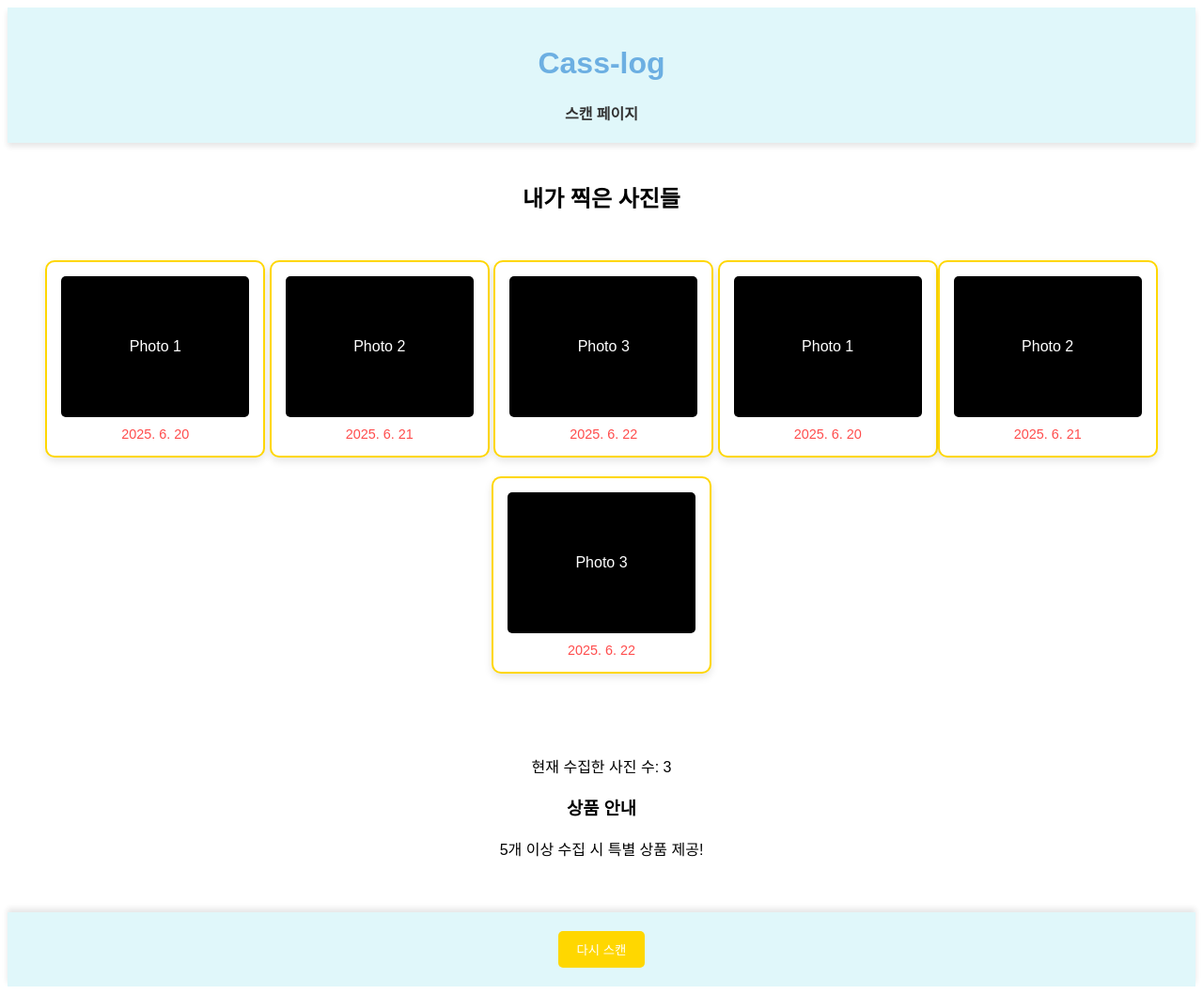
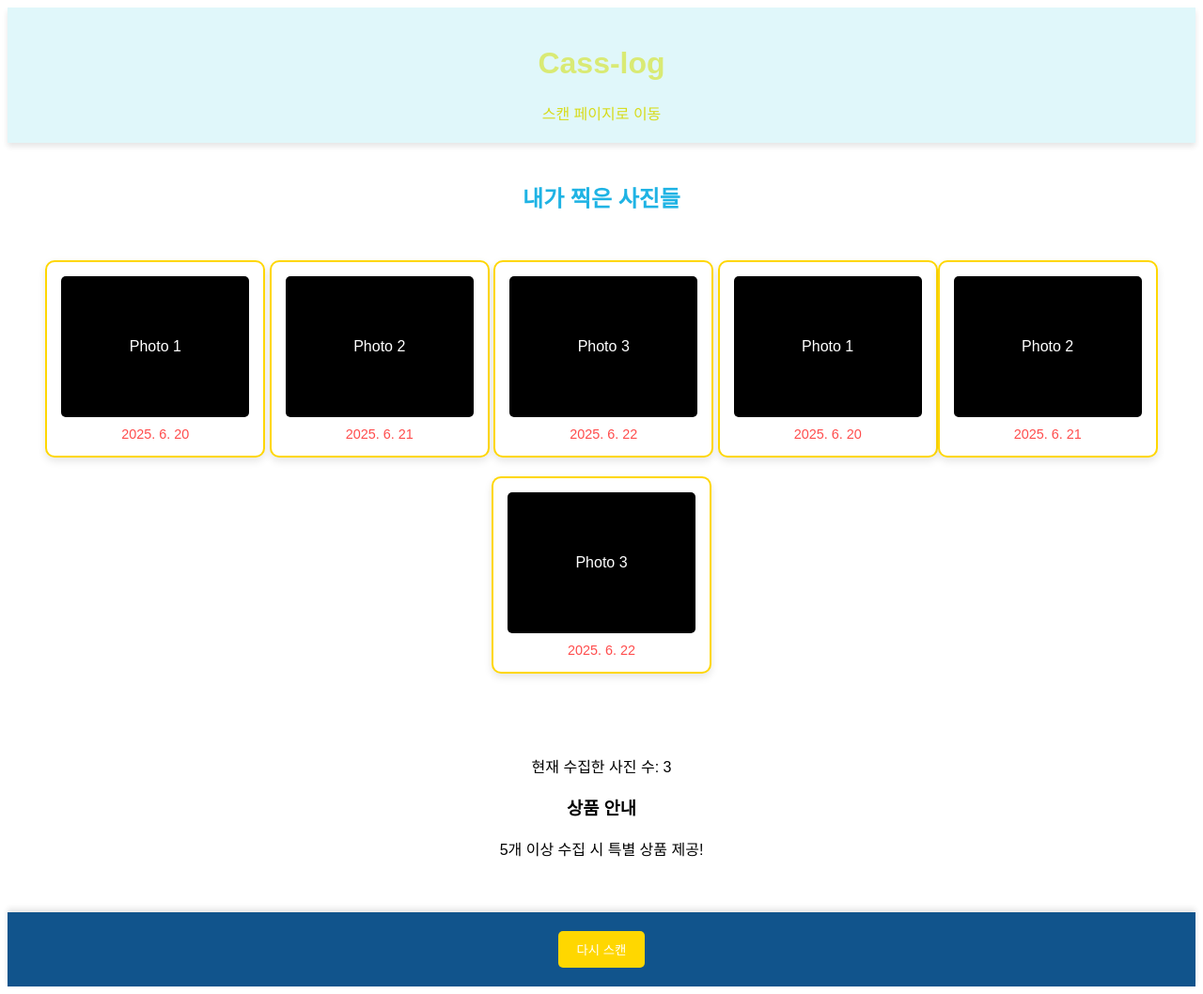
Before and after one commit to Queue-JY/ob_cass, a plain HTML site: page collect.html in a window 1280 px wide. Shown: the whole page at 94% size. Drawn offline with Linux system fonts and the light colour scheme; a web font is replaced by a local one.

Commit message:
Change colors

```diff
--- a/collect.html
+++ b/collect.html
@@ -8,14 +8,14 @@
 </head>
 <body>
   <header style="background-color: #e0f7fa; padding: 20px; text-align: center; box-shadow: 0 4px 6px rgba(0, 0, 0, 0.1);">
-    <h1 style="color: #6cafe2;">Cass-log</h1>
+    <h1 style="color: #d9ea74;">Cass-log</h1>
     <nav>
-      <a href="index.html" style="margin: 0 10px; text-decoration: none; color: #333; font-weight: bold;">스캔 페이지</a>
+      <a href="index.html" style="margin: 0 10px; text-decoration: none; color: #d7db19;">스캔 페이지로 이동</a>
     </nav>
   </header>
   <main>
     <div class="blog-section">
-      <h2>내가 찍은 사진들</h2>
+      <h2 style="color: #1fb3e4;">내가 찍은 사진들</h2>
       <div id="posts" style="padding: 20px;">
         <!-- 예시 3개 포스트 -->
         <div class="post">
@@ -38,7 +38,7 @@
       <p id="rewardMessage">5개 이상 수집 시 특별 상품 제공!</p>
     </div>
   </main>
-  <footer style="background-color: #e0f7fa; padding: 20px; text-align: center; margin-top: 20px; box-shadow: 0 -4px 6px rgba(0, 0, 0, 0.1);">
+  <footer style="background-color: #11548c; padding: 20px; text-align: center; margin-top: 20px; box-shadow: 0 -4px 6px rgba(0, 0, 0, 0.1);">
     <button onclick="window.location.href='scan.html'" style="background-color: #ffd700; color: white; border: none; padding: 10px 20px; border-radius: 5px; cursor: pointer;">다시 스캔</button>
   </footer>
   <script src="collect_script.js"></script>
--- a/index_style.css
+++ b/index_style.css
@@ -80,7 +80,7 @@ nav a:hover {
 }
 
 header {
-  background-color: #5895c6;
+  background-color: #11548c;
   padding: 20px;
   text-align: center;
   box-shadow: 0 4px 6px rgba(0, 0, 0, 0.1);
```
Also changed, not shown: index.html (+2 -2 lines), images/KakaoTalk_Photo_2025-06-22-17-23-58.jpeg (added), images/KakaoTalk_Photo_2025-06-22-17-32-52.jpeg (added), 1 other file.
